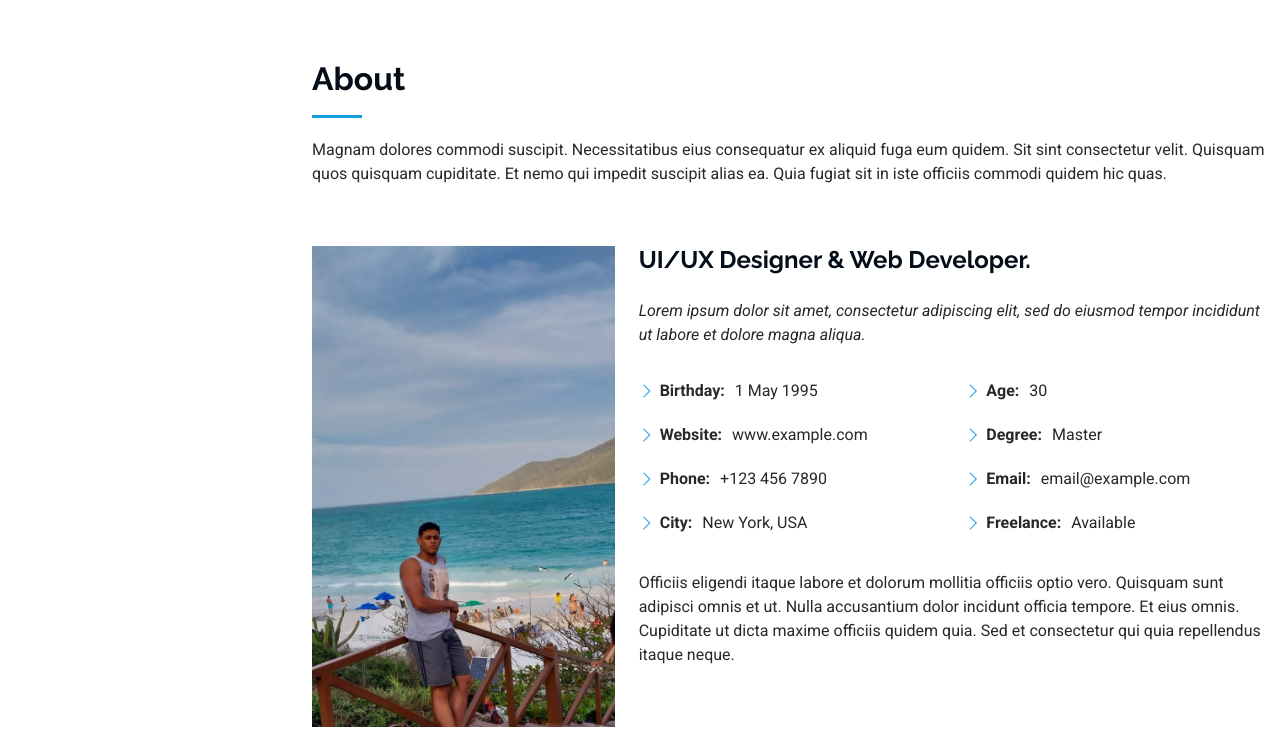
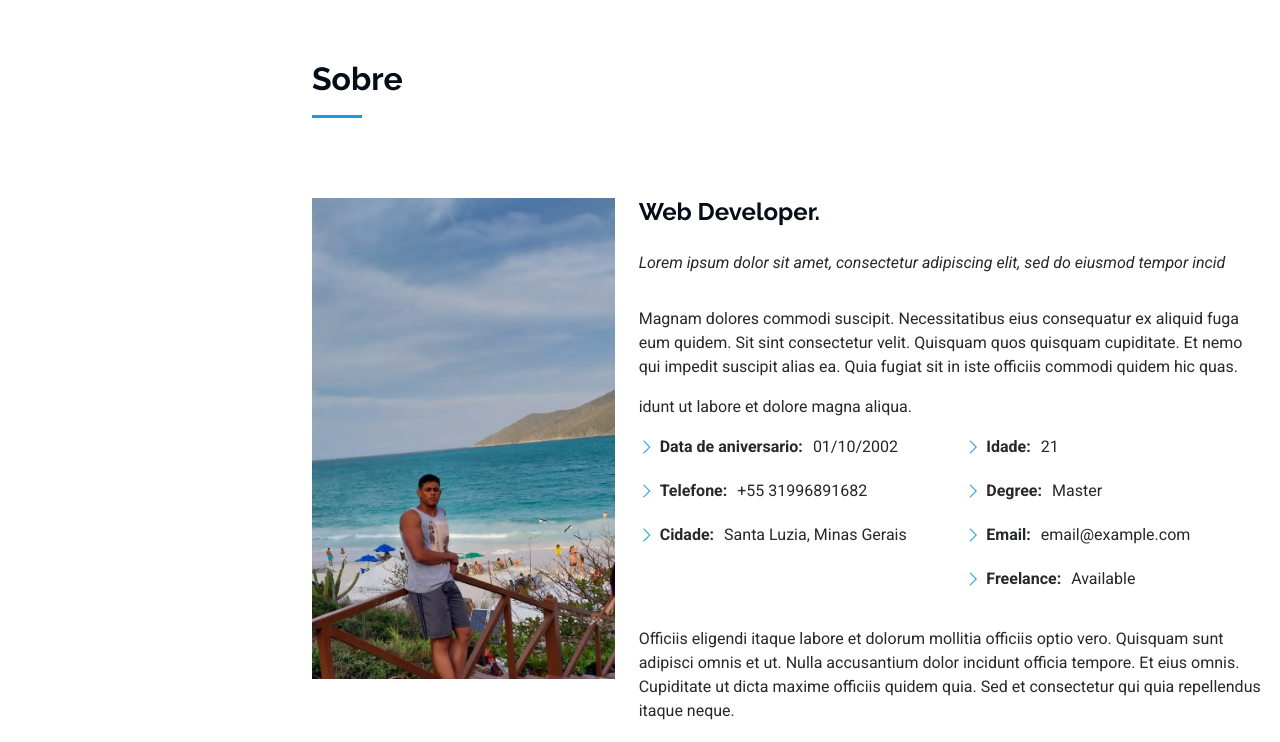
Before and after one commit to carlos50311/portifolio, a plain HTML site: page index.html in a window 1280 px wide. Shown: the part 800-1542 px from the top of the page. Drawn offline with Linux system fonts and the light colour scheme.

Commit message:
Atualização da seção sobre

```diff
--- a/index.html
+++ b/index.html
@@ -125,11 +125,8 @@
 
         <!-- Section Title -->
         <div class="container section-title" data-aos="fade-up">
-          <h2>About</h2>
-          <p>Magnam dolores commodi suscipit. Necessitatibus eius consequatur ex
-            aliquid fuga eum quidem. Sit sint consectetur velit. Quisquam quos
-            quisquam cupiditate. Et nemo qui impedit suscipit alias ea. Quia
-            fugiat sit in iste officiis commodi quidem hic quas.</p>
+          <h2>Sobre</h2>
+
         </div><!-- End Section Title -->
 
         <div class="container" data-aos="fade-up" data-aos-delay="100">
@@ -139,30 +136,32 @@
               <img src="assets/img/my-profile-img.jpg" class="img-fluid" alt>
             </div>
             <div class="col-lg-8 content">
-              <h2>UI/UX Designer &amp; Web Developer.</h2>
+              <h2> Web Developer.</h2>
               <p class="fst-italic py-3">
                 Lorem ipsum dolor sit amet, consectetur adipiscing elit, sed do
-                eiusmod tempor incididunt ut labore et dolore
+                eiusmod tempor incid<p>Magnam dolores commodi suscipit. Necessitatibus eius consequatur ex
+                  aliquid fuga eum quidem. Sit sint consectetur velit. Quisquam quos
+                  quisquam cupiditate. Et nemo qui impedit suscipit alias ea. Quia
+                  fugiat sit in iste officiis commodi quidem hic quas.</p>idunt ut labore et dolore
                 magna aliqua.
               </p>
               <div class="row">
                 <div class="col-lg-6">
                   <ul>
                     <li><i class="bi bi-chevron-right"></i>
-                      <strong>Birthday:</strong> <span>1 May 1995</span></li>
+                      <strong>Data de aniversario:</strong> <span>01/10/2002</span></li>
+
+
                     <li><i class="bi bi-chevron-right"></i>
-                      <strong>Website:</strong>
-                      <span>www.example.com</span></li>
+                      <strong>Telefone:</strong> <span>+55 31996891682</span></li>
                     <li><i class="bi bi-chevron-right"></i>
-                      <strong>Phone:</strong> <span>+123 456 7890</span></li>
-                    <li><i class="bi bi-chevron-right"></i>
-                      <strong>City:</strong> <span>New York, USA</span></li>
+                      <strong>Cidade:</strong> <span>Santa Luzia, Minas Gerais</span></li>
                   </ul>
                 </div>
                 <div class="col-lg-6">
                   <ul>
                     <li><i class="bi bi-chevron-right"></i>
-                      <strong>Age:</strong> <span>30</span></li>
+                      <strong>Idade:</strong> <span>21</span></li>
                     <li><i class="bi bi-chevron-right"></i>
                       <strong>Degree:</strong> <span>Master</span></li>
                     <li><i class="bi bi-chevron-right"></i>
@@ -611,7 +610,7 @@
 
             <!-- Section Title -->
             <div class="container section-title" data-aos="fade-up">
-              <h2>Contact</h2>
+              <h2>Contato</h2>
               <p>Necessitatibus eius consequatur ex aliquid fuga eum quidem sint
                 consectetur velit</p>
             </div><!-- End Section Title -->
@@ -627,8 +626,8 @@
                       data-aos-delay="200">
                       <i class="bi bi-geo-alt flex-shrink-0"></i>
                       <div>
-                        <h3>Address</h3>
-                        <p>A108 Adam Street, New York, NY 535022</p>
+                        <h3>Endereço</h3>
+                        <p></p>
                       </div>
                     </div><!-- End Info Item -->
 
@@ -645,8 +644,8 @@
                       data-aos-delay="400">
                       <i class="bi bi-envelope flex-shrink-0"></i>
                       <div>
-                        <h3>Email Us</h3>
-                        <p>info@example.com</p>
+                        <h3>Email</h3>
+                        <p>geraldocarlos503@gmail.com</p>
                       </div>
                     </div><!-- End Info Item -->
 
```
